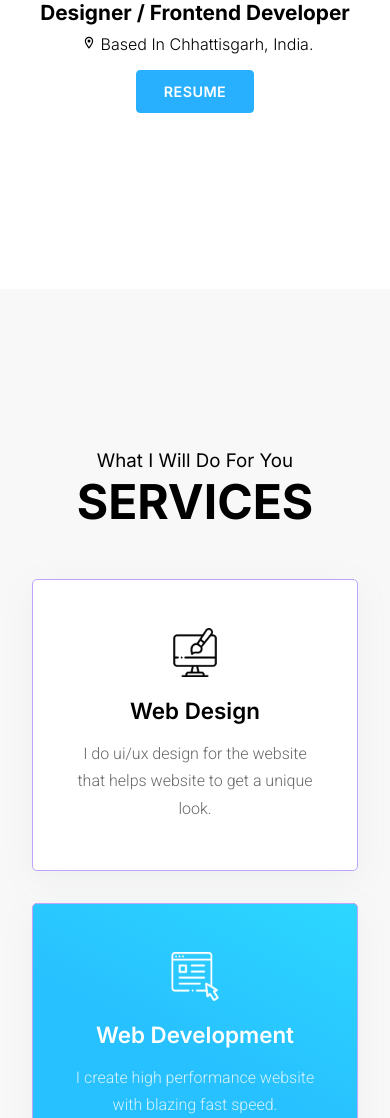
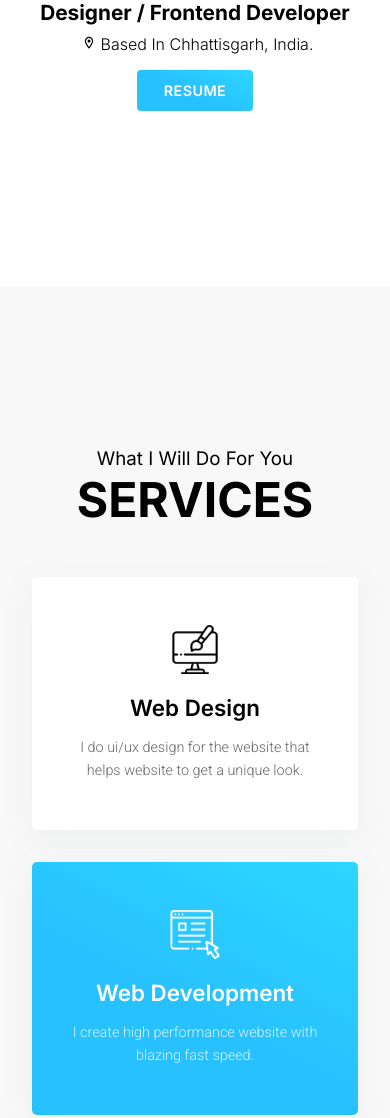
Before and after one commit to soilshubham/soilshubham.github.io, a React (Create React App) app: page / in a window 390 px wide. Shown: the part 450-1568 px from the top of the page. Built offline with nearby package versions, Linux system fonts and the light colour scheme.

Commit message:
changed services section

```diff
--- a/src/components/About/About.scss
+++ b/src/components/About/About.scss
@@ -4,7 +4,7 @@
   background-color: rgb(248, 248, 248);
   .title {
     text-align: center;
-    margin-bottom: 2rem;
+    margin-bottom: 4rem;
     h3 {
       font-weight: 400;
       text-transform: capitalize;
@@ -31,17 +31,19 @@
 
         .title {
           font-weight: 600;
-          font-size: 1.4rem;
+          font-size: 1.8rem;
           margin: 1rem 0;
         }
         .desc {
           font-family: "Roboto", sans-serif;
           font-weight: 400;
-          line-height: 1.7rem;
+          line-height: 1.4rem;
+          font-size: 0.9rem;
           color: rgba(0, 0, 0, 0.6);
         }
 
         &.center {
+          transform: scale(1.2);
           background: rgb(40, 193, 255);
           background: linear-gradient(
             27deg,
@@ -85,7 +87,6 @@
           box-shadow: rgba(149, 157, 165, 0.1) 0px 8px 30px;
           padding: 3rem 2.5rem;
           text-align: center;
-          border: solid 1px #bea6ff;
           img {
             width: 20%;
           }
@@ -101,7 +102,6 @@
           }
 
           &.center {
-            background-color: #000000;
             color: #ffffff;
           }
         }
@@ -109,3 +109,17 @@
     }
   }
 }
+
+@media all and (max-width: 960px) {
+  .about-sec {
+    .services {
+      .grid-item {
+        .card {
+          &.center {
+            transform: scale(1);
+          }
+        }
+      }
+    }
+  }
+}
--- a/src/components/Hero/Hero.scss
+++ b/src/components/Hero/Hero.scss
@@ -34,9 +34,13 @@ header {
         margin-top: 2rem;
 
         .btn {
-          background-color: #28b0ff;
-          border: solid 1px #28b0ff;
-          padding: 0.7rem 2rem;
+          background: rgb(40, 193, 255);
+          background: linear-gradient(
+            27deg,
+            rgba(40, 193, 255, 1) 45%,
+            rgba(44, 215, 255, 1) 100%
+          );
+          padding: 0.9rem 2.7rem;
           text-transform: none;
           font-family: "Inter", sans-serif;
           font-size: 1rem;
--- a/src/components/Projects/Project.jsx
+++ b/src/components/Projects/Project.jsx
@@ -11,7 +11,7 @@ export const Project = () => {
     return (
         <div className="project-sec" id="project">
             <div className="pg-title">
-                <h3>Some of my recent works</h3>
+                <h3>Stuff I’ve Worked On</h3>
                 <h1>Projects</h1>
             </div>
             <div className="projects">
--- a/src/components/Projects/Project.scss
+++ b/src/components/Projects/Project.scss
@@ -54,6 +54,7 @@
             .keywords {
               text-transform: uppercase;
               font-size: 0.9rem;
+              letter-spacing: 1.5px;
             }
           }
         }
--- a/src/data/projects.json
+++ b/src/data/projects.json
@@ -48,7 +48,7 @@
     ]
   },
   {
-    "name": "Graphic Designing",
+    "name": "GFX Designing",
     "desc": "This is my GFX Designing Portfolio which contains all my work in the field of Graphic Designing. I have worked with hundreds of client worldwide and this is all of it.",
     "image": "gfx",
     "keywords": "Portfolio",
```
Also changed, not shown: 2 other files (tests, documents, lock files or other folders).
